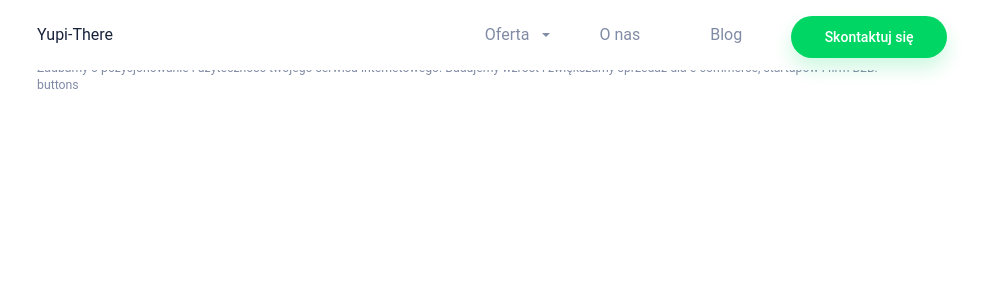
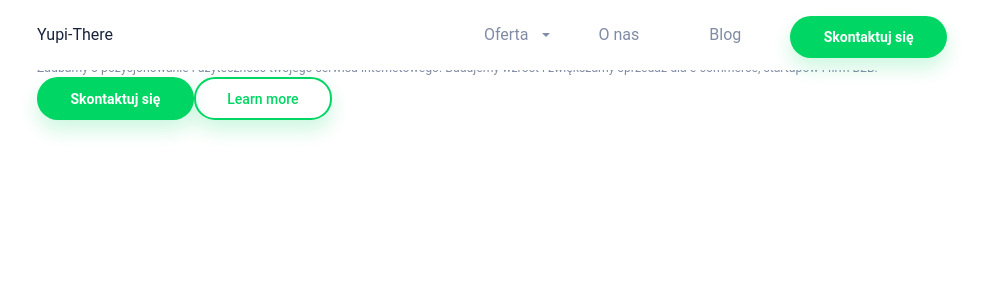
Before and after one commit to m-heyda/yupi-there, a React (Create React App) app: page / in a window 1280 px wide. Shown: the top 300 px of the page, without its empty margins (148-1130 px from the left). Built offline with nearby package versions, Linux system fonts and the light colour scheme; what webfontloader would draw is missing.

Commit message:
Button weight fix

```diff
--- a/src/components/Button/index.js
+++ b/src/components/Button/index.js
@@ -4,7 +4,7 @@ import { rem, rgba } from 'polished';
 import { string, bool, func, oneOfType, any } from 'prop-types';
 import { variables, colors, utils } from '../../global/helpers';
 
-const { globalSize, fontSize } = variables;
+const { globalSize, fontSize, fontFamily } = variables;
 const { media } = utils;
 
 const Button = ({
@@ -27,7 +27,8 @@ const Button = ({
     height: ${rem(globalSize.inputHeight)};
     color: ${props => (props.isSecondary ? colors.lightGreen : colors.white)};
     font-size: ${rem(fontSize.menu)};
-    font-weight: 500;
+    font-weight: ${props => (props.isSecondary ? 500 : 600)};
+    font-family: inherit;
     background: ${props =>
       props.isSecondary ? 'transparent' : colors.lightGreen};
     border: 2px solid
--- a/src/components/Hero/index.js
+++ b/src/components/Hero/index.js
@@ -13,7 +13,8 @@ const Hero = () => {
         Zadbamy o pozycjonowanie i użyteczność twojego serwisu internetowego. Budujemy wzrost i zwiększamy sprzedaż dla e-commerce, startupów i firm B2B.
       </p>
       <div>
-        buttons
+        <Button>Skontaktuj się</Button>
+        <Button secondary>Learn more</Button>
       </div>
     </HeroHeader>
   );
```
